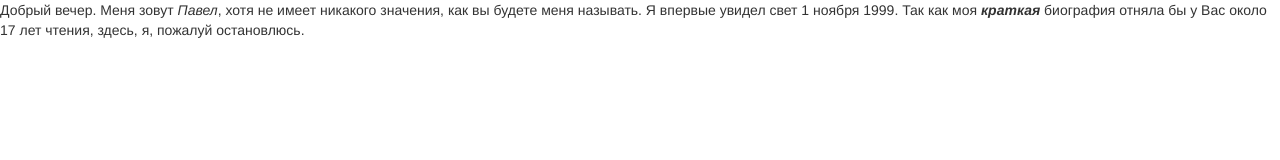
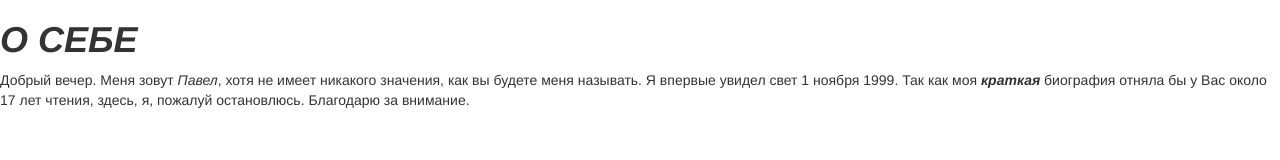
Before and after one commit to LZGod/LZGod.github.io, a plain HTML site: page index.html in a window 1280 px wide. Drawn offline with nearby package versions, Linux system fonts and the light colour scheme.

Commit message:
Update index.html

```diff
--- a/index.html
+++ b/index.html
@@ -21,7 +21,8 @@
 	</head>
 
 	<body>
-		<p>Добрый вечер. Меня зовут <i>Павел</i>, хотя не имеет никакого значения, как вы будете меня называть. Я впервые увидел свет 1 ноября 1999. Так как моя <i><b>краткая</b></i> биография отняла бы у Вас около 17 лет чтения, здесь, я, пожалуй остановлюсь.</p>
+		<h1><b><i>О СЕБЕ</i></b></h1>
+		<p>Добрый вечер. Меня зовут <i>Павел</i>, хотя не имеет никакого значения, как вы будете меня называть. Я впервые увидел свет 1 ноября 1999. Так как моя <i><b>краткая</b></i> биография отняла бы у Вас около 17 лет чтения, здесь, я, пожалуй остановлюсь. Благодарю за внимание.</p>
 
 	</body>
 
```
